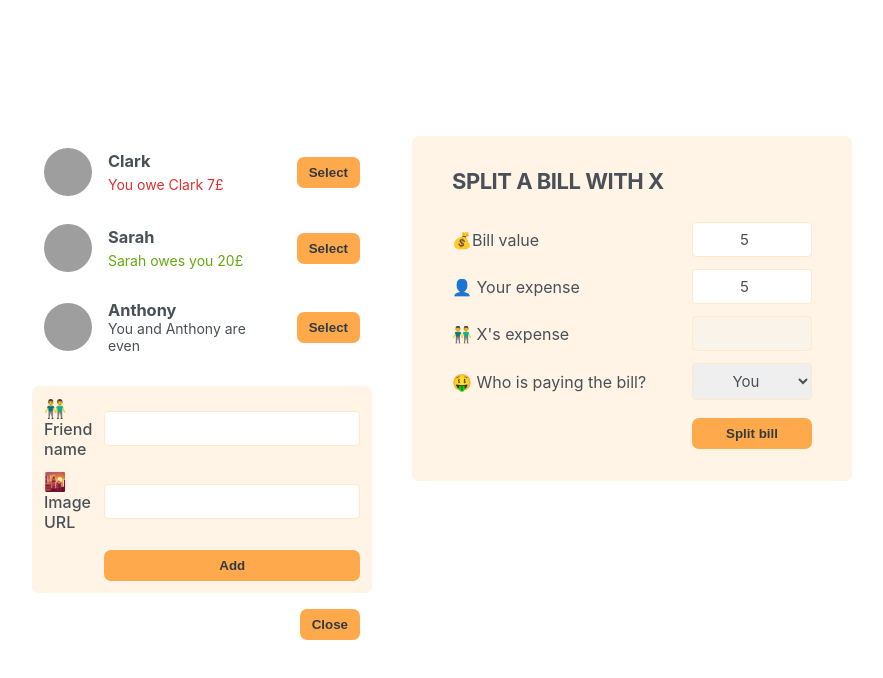
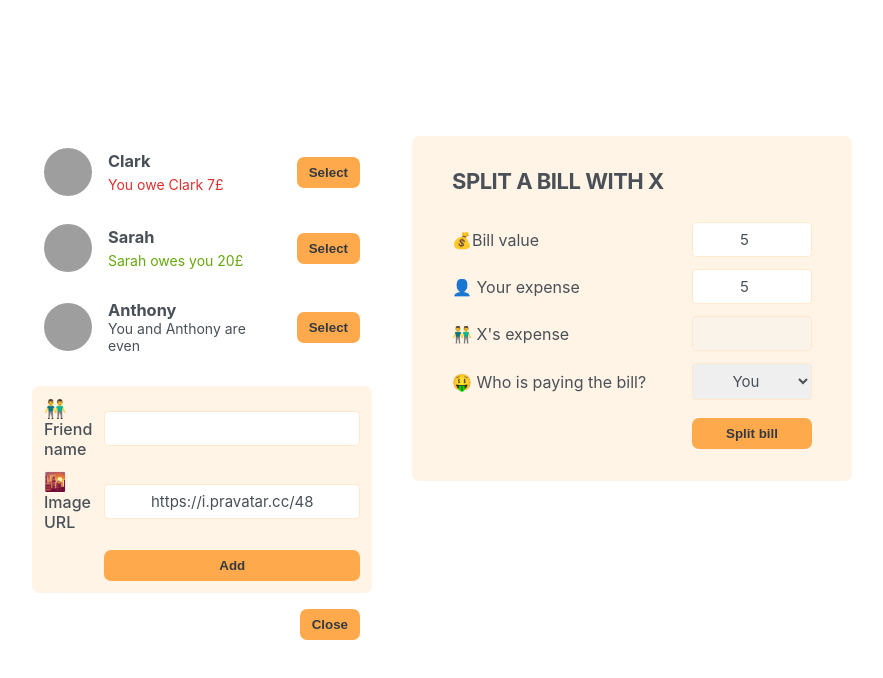
Before and after one commit to Parsa-mrz/split, a React (Vite) app: page / in a window 1280 px wide. Both pictures are taken after typing "5", "5" into the empty fields and a click on the button "Add friend". Shown: the top 678 px of the page, without its empty margins (198-1081 px from the left). Built offline with nearby package versions, Linux system fonts and the light colour scheme; grey boxes are pictures that could not be loaded.

Commit message:
:lipstick: Add friend functionality

```diff
--- a/src/App.jsx
+++ b/src/App.jsx
@@ -3,14 +3,40 @@
 import Button from "./components/Button.jsx";
 import FormSplitBill from "./components/FormSplitBill.jsx";
 import {useState} from "react";
+const initialFriends = [
+    {
+        id: 118836,
+        name: "Clark",
+        image: "https://i.pravatar.cc/48?u=118836",
+        balance: -7,
+    },
+    {
+        id: 933372,
+        name: "Sarah",
+        image: "https://i.pravatar.cc/48?u=933372",
+        balance: 20,
+    },
+    {
+        id: 499476,
+        name: "Anthony",
+        image: "https://i.pravatar.cc/48?u=499476",
+        balance: 0,
+    },
+];
+
 export default function App() {
     const[showAddFriend,setShowAddFriend] =useState(false)
+    const [friends,setFriends] =useState(initialFriends)
 
+    function  handleAddFriend(friend){
+        setFriends((friends)=>[...friends,friend])
+        setShowAddFriend(false)
+    }
   return (
     <div className='app'>
       <div className='sidebar'>
-        <FriendList/>
-          {showAddFriend && <FormAddFriend/>}
+        <FriendList friends={friends}/>
+          {showAddFriend && <FormAddFriend onAddFriend={handleAddFriend}/>}
         <Button onClick={() => setShowAddFriend((show) => !show)}>
             {showAddFriend ? 'Close' : 'Add friend'}
         </Button>
--- a/src/components/FormAddFriend.jsx
+++ b/src/components/FormAddFriend.jsx
@@ -1,13 +1,37 @@
 import Button from "./Button.jsx";
+import {useState} from "react";
 
-export default function FormAddFriend() {
+export default function FormAddFriend({onAddFriend}) {
+    const [name,setName] =useState("");
+    const [image,setImage] = useState("https://i.pravatar.cc/48");
+
+    function handleSubmit(e){
+        e.preventDefault();
+
+        if(!name || !image) return;
+
+        const id = crypto.randomUUID();
+
+        const newFriend ={
+            name,
+            image:`${image}?u=${id}`,
+            balance:0,
+            id:id
+        }
+
+        onAddFriend(newFriend)
+
+        setName('')
+        setImage('https://i.pravatar.cc/48')
+    }
+
     return (
-        <form className='form-add-friend'>
+        <form className='form-add-friend' onSubmit={handleSubmit}>
             <label>👬Friend name</label>
-            <input type='text'/>
+            <input type='text' value={name} onChange={(e) => setName(e.target.value)}/>
 
             <label>🌇Image URL</label>
-            <input type='text'/>
+            <input type='text' value={image} onChange={(e) => setImage(e.target.value)}/>
             <Button>Add</Button>
         </form>
     )
--- a/src/components/FriendList.jsx
+++ b/src/components/FriendList.jsx
@@ -1,28 +1,5 @@
 import Friend from "./Friend.jsx";
-
-const friends = [
-    {
-        id: 118836,
-        name: "Clark",
-        image: "https://i.pravatar.cc/48?u=118836",
-        balance: -7,
-    },
-    {
-        id: 933372,
-        name: "Sarah",
-        image: "https://i.pravatar.cc/48?u=933372",
-        balance: 20,
-    },
-    {
-        id: 499476,
-        name: "Anthony",
-        image: "https://i.pravatar.cc/48?u=499476",
-        balance: 0,
-    },
-];
-
-
-export default function FriendList(){
+export default function FriendList({friends}){
     return (
         <ul>
             {friends.map((friend,index) => <Friend key={index} friend={friend}/>)}
```
